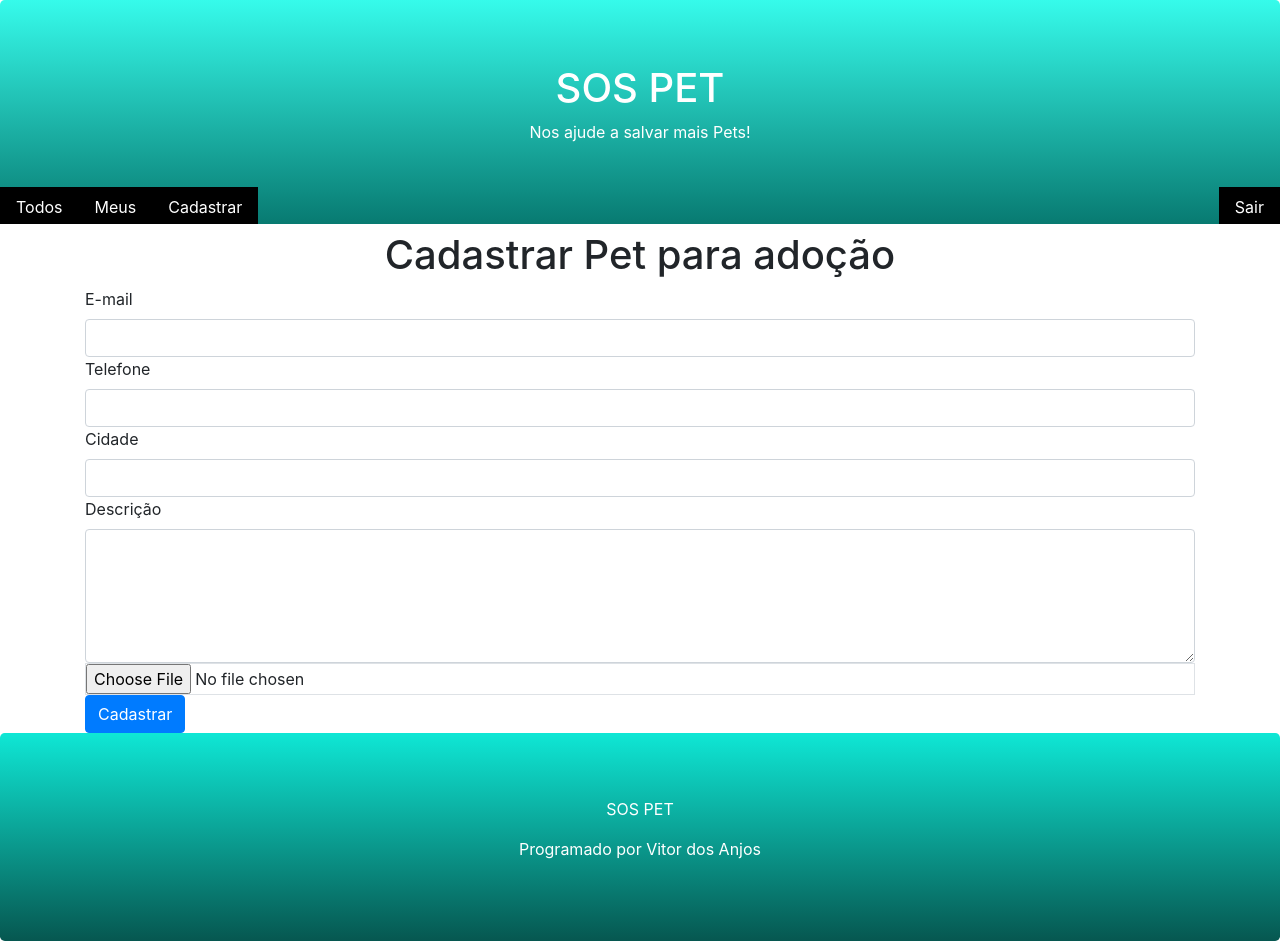
After one commit to VitorAnjosSantos/SosPet, a Django app: template templates/register-pet.html in a window 1280 px wide. The commit adds this page. Run offline with Django 3.2, Linux system fonts and the light colour scheme; the template is opened without the code that fills it, so the values that code supplies are empty; some libraries are stand-ins or nearby versions.

Commit message:
Cadastrar

```diff
--- a/sospet/urls.py
+++ b/sospet/urls.py
@@ -10,6 +10,8 @@ urlpatterns = [
     path('pet/all/', views.list_all_pets),
     path('pet/user/', views.list_user_pets),
     path('pet/detall/<id>/', views.pet_detall),
+    path('pet/register/', views.pet_register),
+    path('pet/register/submit', views.set_pet),
     path('login/', views.login_user),
     path('login/submit', views.submit_login),
     path('logout/', views.logout_user),
--- a/templates/model-header.html
+++ b/templates/model-header.html
@@ -60,7 +60,7 @@
             <a class="nav-link" href="/pet/user/">Meus</a>
         </li>
         <li class="nav-item">
-            <a class="nav-link" href="#">Cadastrar</a>
+            <a class="nav-link" href="/pet/register/">Cadastrar</a>
         </li>
 
     </ul>
--- /dev/null
+++ b/templates/register-pet.html
@@ -0,0 +1,34 @@
+{% extends "model-page.html" %}
+
+{% block content %}
+
+    <h1 class="text-center">Cadastrar Pet para adoção</h1>
+
+<form action="submit" method="POST" enctype="multipart/form-data">{% csrf_token %}
+    <div class="container">
+            <div class="form group">
+                <label for="email">E-mail</label>
+                <input class="form-control" name="email" type="text">
+            </div>
+            <div class="form group">
+                <label for="phone">Telefone</label>
+                <input class="form-control" name="phone" type="number">
+            </div>
+            <div class="form group">
+                <label for="city">Cidade</label>
+                <input class="form-control" name="city" type="text">
+            </div>
+            <div class="form group">
+                <label for="description">Descrição</label>
+                <textarea class="form-control" name="description" rows="5"></textarea>
+            </div>
+            <div class="form group">
+                <input class="form-control-file border" name="file" type="file" accept="image/*">
+            </div>
+            <button type="submit" class="btn btn-primary">Cadastrar</button>
+    </div>
+</form>
+
+
+
+{% endblock %}
```
Also changed, not shown: core/views.py (+15 -0 lines), db.sqlite3, media/pet/dog.webp (added), media/pet/dog2.jpg (added), media/pet/dog3.jpg (added).
